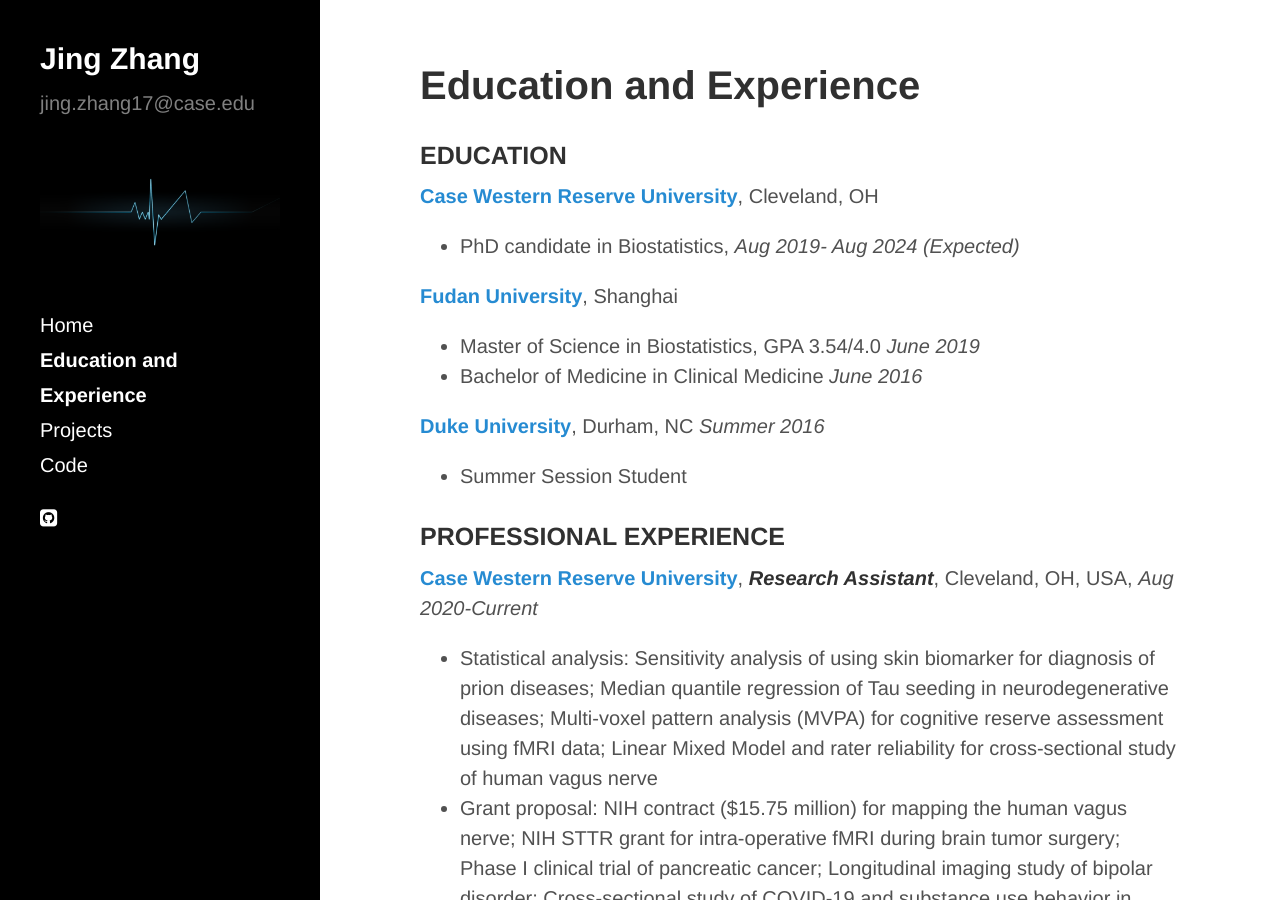
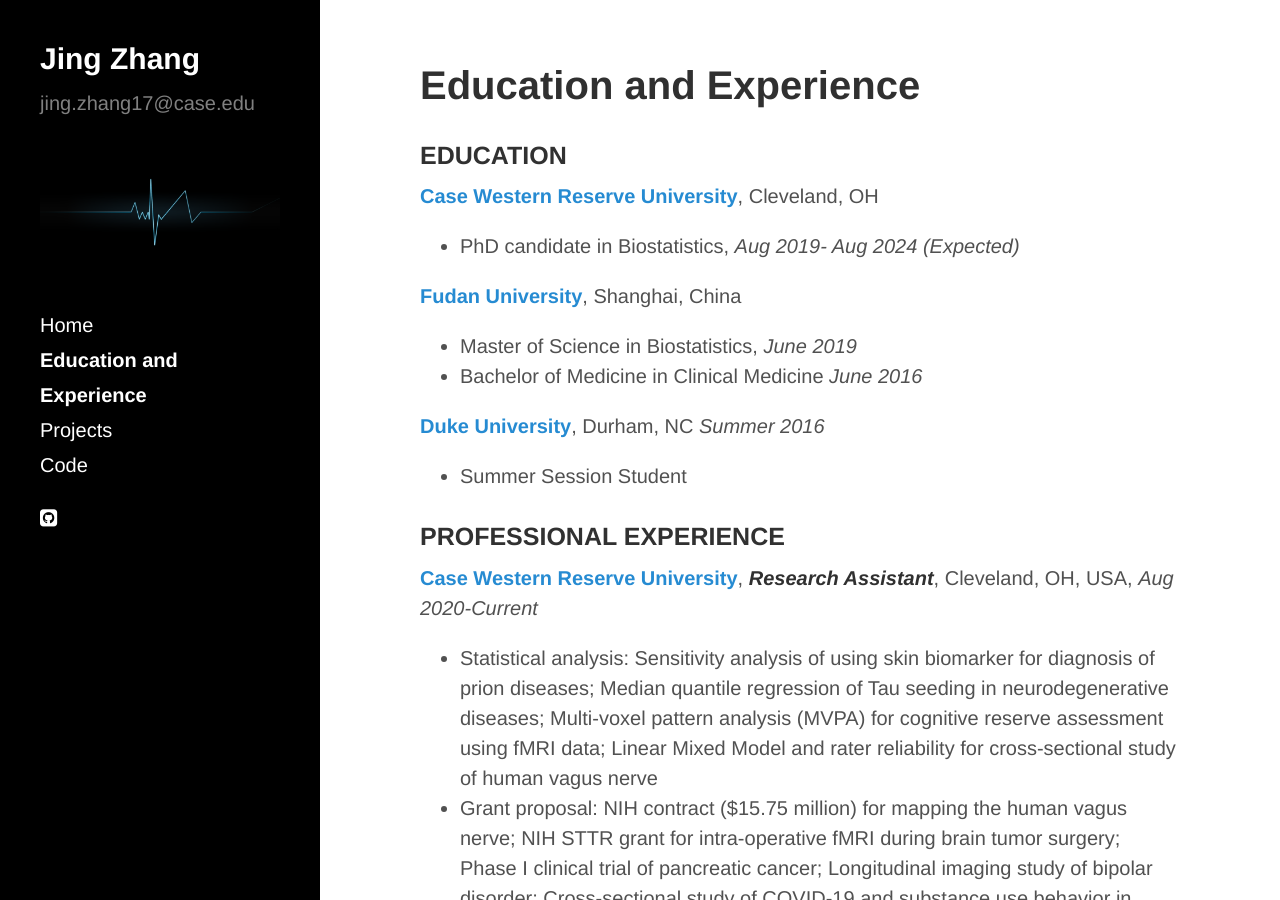
Before and after one commit to jingzhang1/jingzhang1.github.io, a Jekyll site: the page built from about.md, in a window 1280 px wide and 900 px high. Built offline with Jekyll 4.4.1, drawn with Linux system fonts in a browser that asks for light colours; nearby versions of some CDN libraries.

Commit message:
about.md

```diff
--- a/about.md
+++ b/about.md
@@ -6,9 +6,9 @@ title: Education and Experience
 **[Case Western Reserve University](https://case.edu/)**, Cleveland, OH
 * PhD candidate in Biostatistics,  *Aug 2019- Aug 2024 (Expected)*
 
-**[Fudan University](http://www.fudan.edu.cn/en/)**, Shanghai
-* Master of Science in Biostatistics, GPA 3.54/4.0 *June 2019*
-* Bachelor of Medicine in Clinical Medicine *June 2016*
+**[Fudan University](http://www.fudan.edu.cn/en/)**, Shanghai, China
+* Master of Science in Biostatistics,  *June 2019*
+* Bachelor of Medicine in Clinical Medicine  *June 2016*
 
 **[Duke University](https://www.duke.edu/)**, Durham, NC *Summer 2016*
 * Summer Session Student
```
